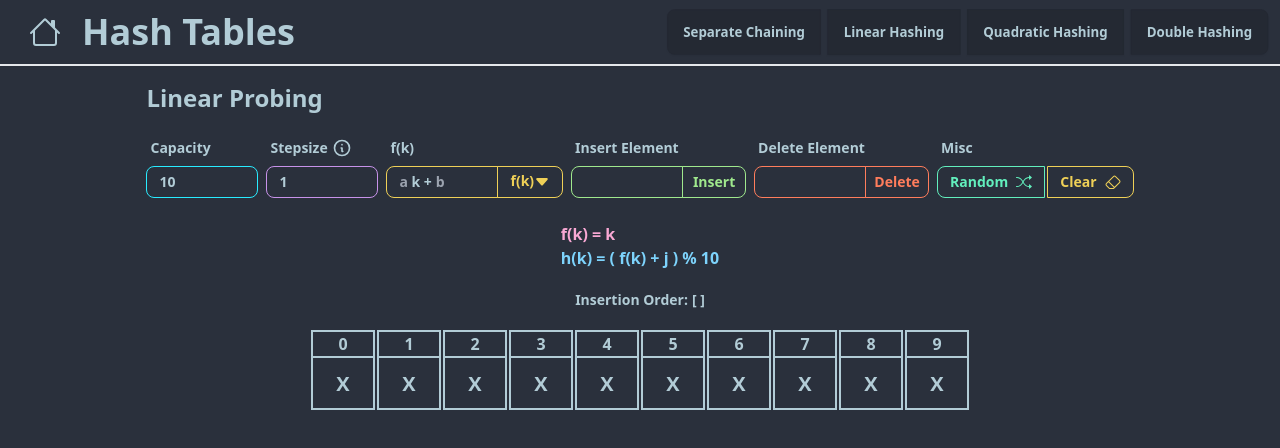
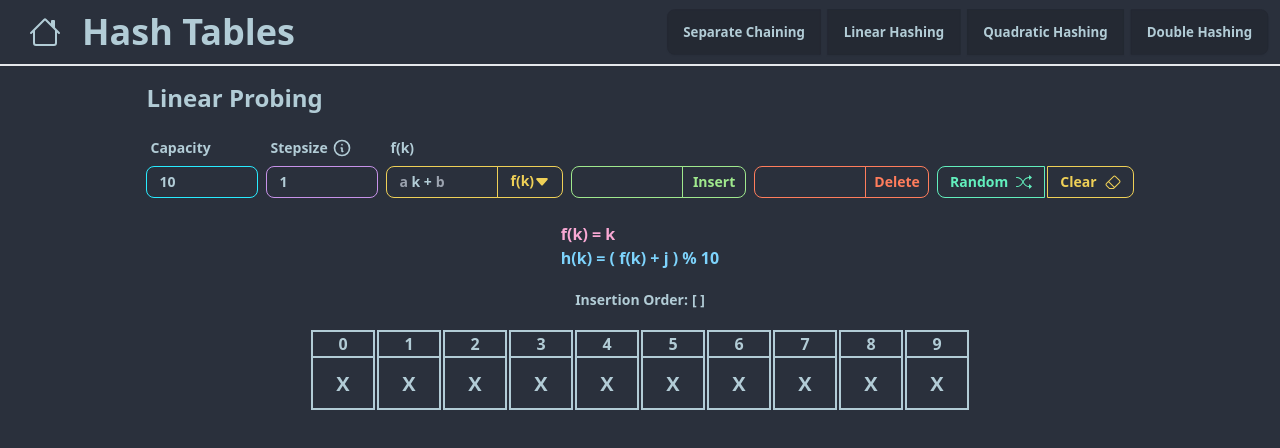
Before and after one commit to alexespejo/dsa-visualizer, a Svelte app: page /hash_tables/linear in a window 1280 px wide. Shown: the top 448 px of the page. Built offline with nearby package versions, Linux system fonts and the light colour scheme.

Commit message:
remove linear probing labels

```diff
--- a/src/routes/HashTables/Linear.svelte
+++ b/src/routes/HashTables/Linear.svelte
@@ -25,6 +25,7 @@
   removeLinear,
  } from "../../lib/hashTableFunctions/linearProbing";
  import TextInput from "../../components/custom/Inputs/TextInput.svelte";
+ import HiddenLabel from "../../components/custom/Inputs/HiddenLabel.svelte";
 
  let hashingArray: number[] = [
   null,
@@ -268,7 +269,7 @@
 
   <!-- Insert Button -->
   <FormControl>
-   <Label>Insert Element</Label>
+   <HiddenLabel />
    <form on:submit|preventDefault={insert} class="join">
     <NumberInput color="primary" styles="join-item" bind:value={numToInsert} />
     <Button
@@ -282,7 +283,7 @@
 
   <!-- Delete Button -->
   <FormControl>
-   <Label>Delete Element</Label>
+   <HiddenLabel />
    <form on:submit|preventDefault={remove} class="join">
     <NumberInput
      color="secondary"
@@ -299,7 +300,7 @@
   </FormControl>
 
   <FormControl>
-   <Label>Misc</Label>
+   <HiddenLabel />
    <div class="join space-x-0.5">
     <SpecialButtons
      clear={clearTable}
```
